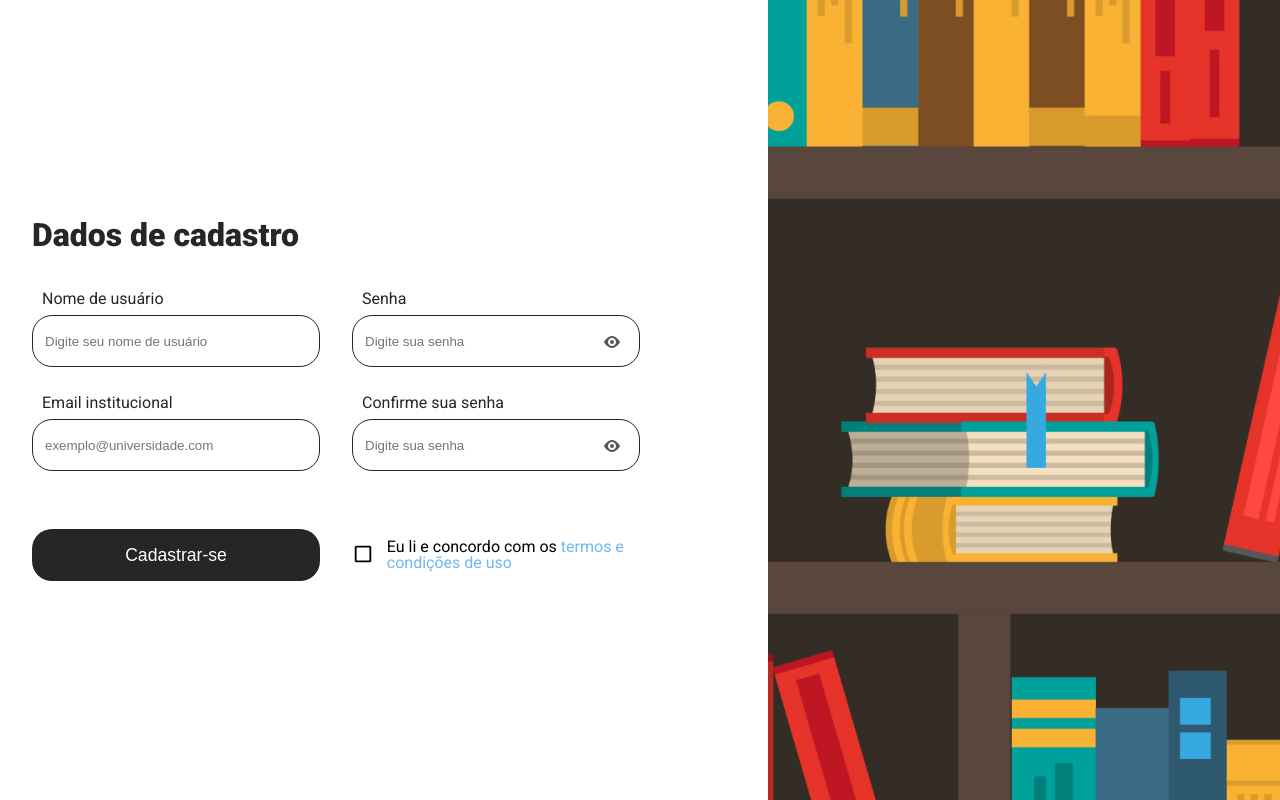
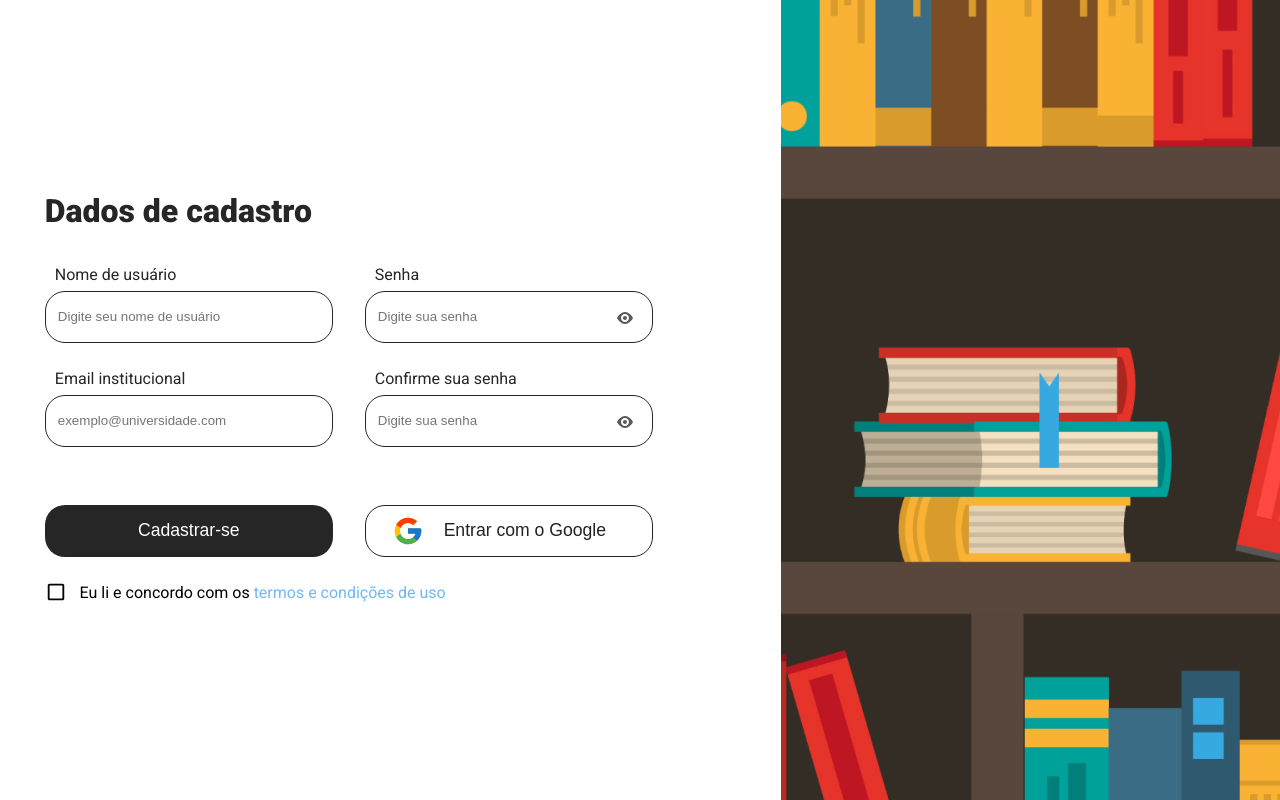
Before and after one commit to HarlonGarcia/UniLibrary, a React (Vite) app: page /signup in a window 1280 px wide. Built offline with nearby package versions, Linux system fonts and the light colour scheme.

Commit message:
feat: new button to signup with google

```diff
--- a/src/components/Registration/Registration.module.scss
+++ b/src/components/Registration/Registration.module.scss
@@ -10,6 +10,7 @@
     overflow: hidden;
 
     .remaining_signup {
+        height: 100%;
         width: 100%;
         display: flex;
         justify-content: center;
--- a/src/components/Registration/RegistrationForm/RegistrationForm.jsx
+++ b/src/components/Registration/RegistrationForm/RegistrationForm.jsx
@@ -1,12 +1,13 @@
 import React from 'react';
+import { useState } from 'react';
 import styles from './RegistrationForm.module.scss';
+
+import useForm from '../../../hooks/useForm';
 import Input from '../../Shared/Input/Input';
 import ButtonForm from '../../Shared/ButtonForm/ButtonForm';
-import { MdCheckBoxOutlineBlank } from 'react-icons/md'
-import { MdCheckBox } from 'react-icons/md'
-import { useState } from 'react';
-import useForm from '../../../hooks/useForm';
 
+import { MdCheckBoxOutlineBlank, MdCheckBox } from 'react-icons/md';
+import { FcGoogle } from 'react-icons/fc';
 import { signInWithGooglePopup, createUserDoc } from '../../../utils/firebase/firebase';
 
 const RegistrationForm = () => {
@@ -31,9 +32,18 @@ const RegistrationForm = () => {
       }
     }
 
-    const customStyle = {
+    const buttons = {
+      default: {
         width: "18rem",
         margin: "0 2rem 0 0"
+      },
+      google: {
+        width: "18rem",
+        margin: "0 2rem 0 0",
+        backgroundColor: "transparent",
+        color: "#222",
+        border: "1px solid #222",
+      }
     };
 
     return (
@@ -56,8 +66,12 @@ const RegistrationForm = () => {
         placeholder="Digite sua senha" id="authorization"
         label="Confirme sua senha" {...authorization} ></Input>
       </div>
-      <div className={styles.registration__footer}>
-        <ButtonForm onClick={logWithGoogle} type='submit' label="Cadastrar-se" style={customStyle} />
+      <div className={styles.footer__container}>
+        <div className={styles.registration__footer}>
+          <ButtonForm type='submit' label="Cadastrar-se" style={buttons.default} />
+          <ButtonForm onClick={logWithGoogle} icon={<FcGoogle size='2rem' />}
+          label="Entrar com o Google" style={buttons.google}  />
+        </div>
         <div id={styles.service__terms}>
             <span onClick={() => setAccepted(!accepted)}>
               {accepted ? <MdCheckBox size={22}/> : <MdCheckBoxOutlineBlank size={22}/> }
--- a/src/components/Registration/RegistrationForm/RegistrationForm.module.scss
+++ b/src/components/Registration/RegistrationForm/RegistrationForm.module.scss
@@ -1,9 +1,11 @@
-@use '../../../index.scss' as var;
+@use "../../../index.scss" as var;
 
 .registration__form {
   display: flex;
   flex-direction: column;
   align-items: flex-start;
+  justify-content: center;
+  margin-left: 0.8rem;
 
   width: 48em;
   padding: 2rem;
@@ -33,16 +35,16 @@
   .registration__footer {
     display: flex;
     align-items: center;
+    margin-bottom: 1.5rem;
   }
 
   #service__terms {
     display: flex;
-        max-width: 20rem;
     align-items: center;
 
-
     h3 {
-            margin-left: .8rem;
+      margin-left: 0.8rem;
+      line-height: 1.2rem;
     }
 
     a {
--- a/src/components/Shared/ButtonForm/ButtonForm.jsx
+++ b/src/components/Shared/ButtonForm/ButtonForm.jsx
@@ -1,9 +1,12 @@
 import React from 'react';
 import styles from './ButtonForm.module.scss';
 
-const ButtonForm = ({type, label, style, onClick}) => {
+const ButtonForm = ({type, label, style, onClick, icon}) => {
   return (
-    <button className={styles.btn} type={type} style={style} onClick={onClick}>{label}</button>
+    <button className={styles.btn} type={type} style={style} onClick={onClick}>
+      {icon}
+      <span>{label}</span>
+    </button>
   )
 }
 
--- a/src/components/Shared/ButtonForm/ButtonForm.module.scss
+++ b/src/components/Shared/ButtonForm/ButtonForm.module.scss
@@ -1,6 +1,10 @@
 @use '../../../index.scss' as var;
 
 .btn {
+    display: flex;
+    align-items: center;
+    justify-content: center;
+
     background-color: var.$dark-color;
     color: var.$white;
     border-radius: 20px;
@@ -17,4 +21,8 @@
     &:hover {
         background-color: #000;
     }
+
+    > span {
+        margin: 20px;
+    }
 }
```
Lines whose indentation alone changed are shown as unchanged.
